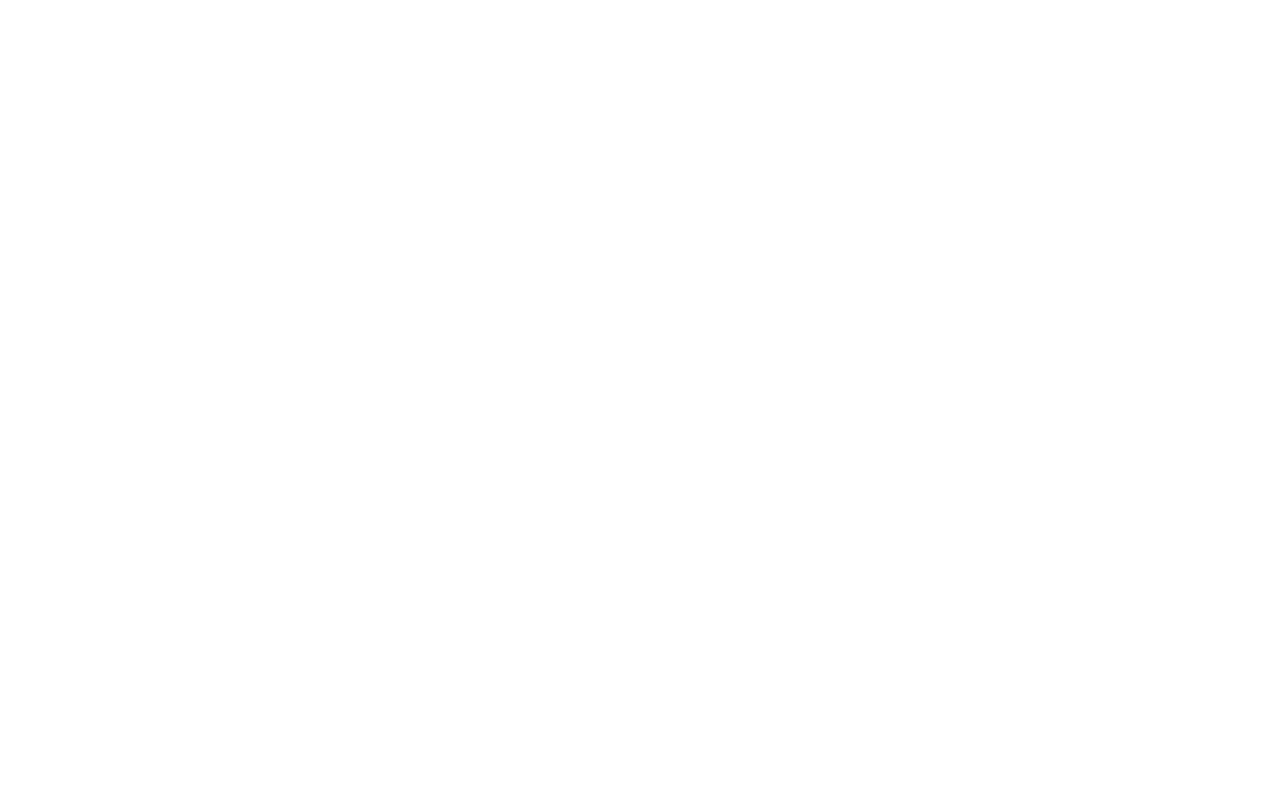
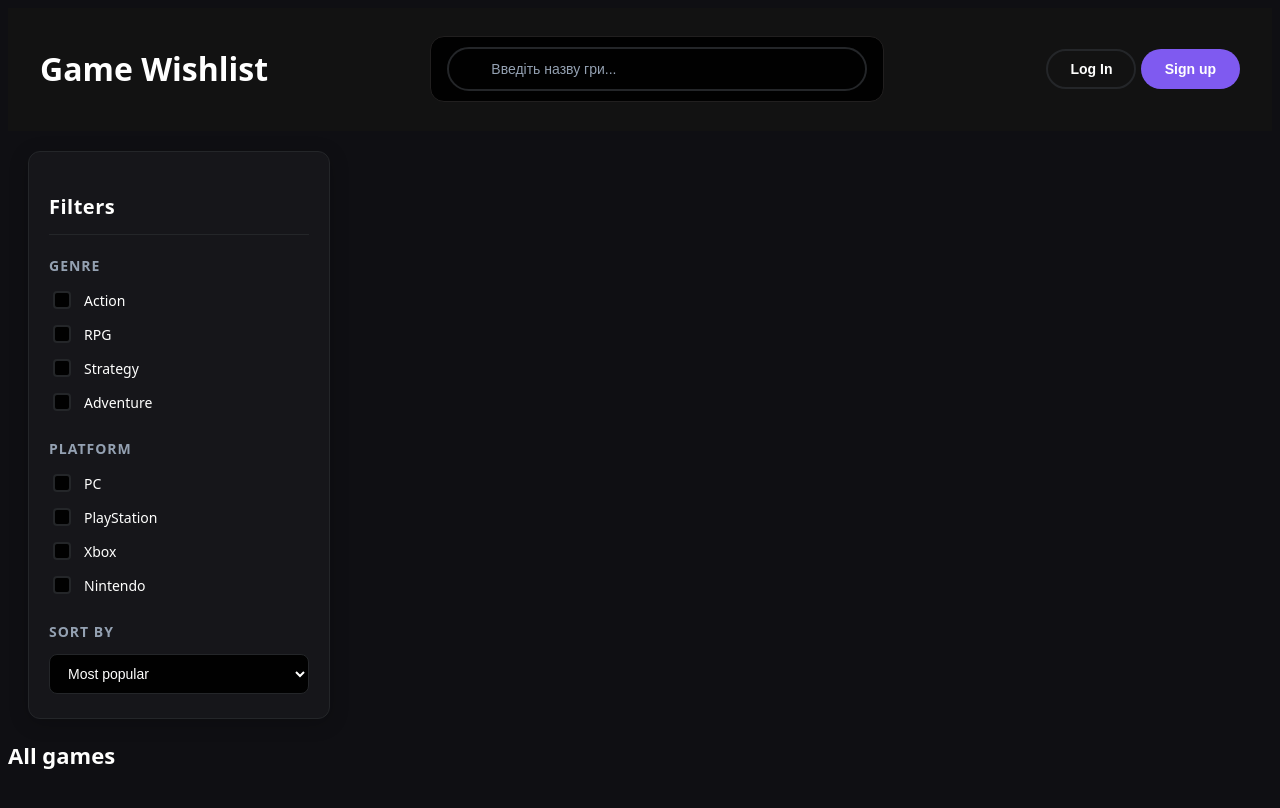
Before and after one commit to Ivansamokysh/Game-wishlist, a plain HTML site: page index.html in a window 1280 px wide. Drawn offline with Linux system fonts and the light colour scheme.

Commit message:
HTML and CSS changes

```diff
--- a/index.html
+++ b/index.html
@@ -3,9 +3,60 @@
 <head>
     <meta charset="UTF-8">
     <meta name="viewport" content="width=device-width, initial-scale=1.0">
-    <title>Document</title>
+    <title>Game Wishlist</title>
+    <link rel="stylesheet" href="style.css">
 </head>
 <body>
 
+    <header>
+        <h1>Game Wishlist</h1>
+        <div class="search-box">
+            <input type="text" placeholder="Введіть назву гри...">
+        </div>
+        <div class="header-right">
+            <button class="btn btn-login">Log In</button>
+            <button class="btn btn-signup">Sign up</button>
+        </div>
+    </header>
+
+    <div class="page-layout">
+        <aside class="filter-sidebar">
+            <h2>Filters</h2>
+
+            <div class="filters-group">
+                <h3>Genre</h3>
+                <label><input type="checkbox" value="action">Action</label>
+                <label><input type="checkbox" value="RPG">RPG</label>
+                <label><input type="checkbox" value="Strategy">Strategy</label>
+                <label><input type="checkbox" value="Adventure">Adventure</label>
+            </div>
+
+            <div class="filters-group">
+                <h3>Platform</h3>
+                <label><input type="checkbox" value="PC">PC</label>
+                <label><input type="checkbox" value="PlayStation">PlayStation</label>
+                <label><input type="checkbox" value="Xbox">Xbox</label>
+                <label><input type="checkbox" value="Nintendo">Nintendo</label>
+            </div>
+
+            <div class="filters-group">
+                <h3>Sort by</h3>
+                <select id="sort-select">
+                    <option value="popular">Most popular</option>
+                    <option value="release-date">Release date</option>
+                    <option value="rating">Top Rated</option>
+                    <option value="name">Name (A-Z)</option>
+                </select>
+            </div>
+        </aside>
+
+        <div class="main-container">
+            <h2>All games</h2>
+            <div class="games-container">
+
+            </div>
+        </div>
+    </div>
+
 </body>
 </html>
--- a/style.css
+++ b/style.css
@@ -0,0 +1,236 @@
+header{
+    display: flex;
+    justify-content: space-between;
+    align-items: center;
+    padding: 16px 32px;
+    background-color: #121212;
+    color: white;
+}
+
+.search-box{
+    position: relative;
+    max-width: 420px;
+    width: 100%;
+    padding: 10px 16px;
+    border-radius: 14px;
+    border: 1px solid #211f1f;
+    background-color: #010101;
+    color: white;
+    font-size: 14px;
+    transition: all 0.3s ease;
+}
+
+.search-box input{
+    width: 100%;
+    padding: 12px 20px 12px 42px;
+    border-radius: 25px;
+    border: 2px solid #242629;
+    background-color: #010101;
+    color: #fffffe;
+    font-size: 14px;
+    box-sizing: border-box;
+    transition: all 0.3s cubic-bezier(0.4, 0, 0.2, 1);
+}
+
+.search-box input:hover{
+    border-color: #383a40;
+    background-color: #0b0b0e;
+}
+
+.search-box input:focus{
+    border-color: #7f5af0;
+    background-color: #121217;
+    box-shadow: 0 0 15px rgba(127, 90, 240, 0.4);
+}
+
+.search-box input::placeholder{
+    color: #94a1b2;
+}
+
+.btn{
+    padding: 10px 22px;
+    border-radius: 25px;
+    font-size: 14px;
+    font-weight: 600;
+    cursor: pointer;
+    outline: none;
+    border: 2px solid transparent;
+    transition: all 0.3s cubic-bezier(0.4, 0, 0.2, 1);
+}
+
+.btn-login{
+    background-color: transparent;
+    color: #fffffe;
+    border-color: #242629;
+}
+
+.btn-login:hover{
+    border-color: #7f5af0;
+    color: #7f5af0;
+    background-color: rgba(127, 90, 240, 0.08);
+    box-shadow: 0 0 12px rgba(127, 90, 240, 0.2);
+}
+
+.btn-login:active{
+    transform: scale(0.96);
+}
+
+.btn-signup{
+    background-color: #7f5af0;
+    color: #fffffe;
+}
+
+.btn-signup:hover{
+    background-color: #6d44e4;
+    box-shadow: 0 0 15px rgba(127, 90, 240, 0.5);
+}
+
+.btn-signup:active{
+    transform: sclae(0.96);
+}
+
+body{
+    background-color: #0f0f13;
+    color: #fffffe;
+    font-family: system-ui, -apple-system, BlinkMacSystemFont, 'Segoe UI', Roboto, Oxygen, Ubuntu, Cantarell, 'Open Sans', 'Helvetica Neue', sans-serif;
+    min-height: 100vh;
+    display: flex;
+    flex-direction: column;
+    line-height: 1.5;
+}
+
+.filter-sidebar{
+    width: 260px;
+    flex-shrink: 0;
+    margin: 20px;
+    background-color: #16161a;
+    border: 1px solid #242629;
+    border-radius: 12px;
+    padding: 24px 20px;
+    height: fit-content;
+    box-shadow: 0 4px 20px rgba(0, 0, 0, 0.2);
+}
+
+.filter-sidebar h2{
+    font-size: 20px;
+    font-weight: 700;
+    color: #fffffe;
+    margin-bottom: 20px;
+    padding-bottom: 12px;
+    border-bottom: 1px solid #242629;
+    letter-spacing: 0.5px;
+}
+
+.filters-group {
+  margin-bottom: 24px;
+}
+
+.filters-group:last-child {
+  margin-bottom: 0;
+}
+
+.filters-group h3 {
+  font-size: 14px;
+  font-weight: 600;
+  color: #94a1b2;
+  text-transform: uppercase;
+  letter-spacing: 1px;
+  margin-bottom: 12px;
+}
+
+.filters-group label {
+  display: flex;
+  align-items: center;
+  gap: 10px;
+  font-size: 14px;
+  color: #fffffe;
+  margin-bottom: 10px;
+  cursor: pointer;
+  user-select: none;
+  transition: color 0.2s ease;
+}
+
+.filters-group label:hover {
+  color: #7f5af0;
+}
+
+.filters-group input[type="checkbox"] {
+  appearance: none;
+  -webkit-appearance: none;
+  width: 18px;
+  height: 18px;
+  background-color: #010101;
+  border: 2px solid #242629;
+  border-radius: 4px;
+  cursor: pointer;
+  display: grid;
+  place-content: center;
+  transition: all 0.2s ease;
+}
+
+.filters-group input[type="checkbox"]:hover {
+  border-color: #7f5af0;
+}
+
+.filters-group input[type="checkbox"]:checked {
+  background-color: #7f5af0;
+  border-color: #7f5af0;
+  box-shadow: 0 0 8px rgba(127, 90, 240, 0.4);
+}
+
+.filters-group input[type="checkbox"]:checked::before {
+  content: "✓";
+  font-size: 12px;
+  font-weight: bold;
+  color: #fffffe;
+}
+
+.filters-group select {
+  width: 100%;
+  padding: 10px 14px;
+  border-radius: 8px;
+  border: 1px solid #242629;
+  background-color: #010101;
+  color: #fffffe;
+  font-size: 14px;
+  outline: none;
+  cursor: pointer;
+  transition: all 0.2s ease;
+}
+
+.filters-group select:hover,
+.filters-group select:focus {
+  border-color: #7f5af0;
+}
+
+.main-container {
+  flex: 1;
+}
+
+.main-container h2 {
+  font-size: 22px;
+  font-weight: 700;
+  margin-bottom: 20px;
+}
+
+.games-container {
+  display: grid;
+  grid-template-columns: repeat(auto-fill, minmax(240px, 1fr));
+  gap: 24px;
+}
+
+/* Окрема картка гри (якщо додаватиметься через JS) */
+.game-card {
+  background-color: #16161a;
+  border: 1px solid #242629;
+  border-radius: 12px;
+  overflow: hidden;
+  display: flex;
+  flex-direction: column;
+  transition: transform 0.3s ease, border-color 0.3s ease;
+}
+
+.game-card:hover {
+  transform: translateY(-6px);
+  border-color: #7f5af0;
+}
```
